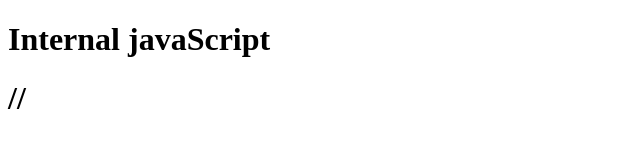
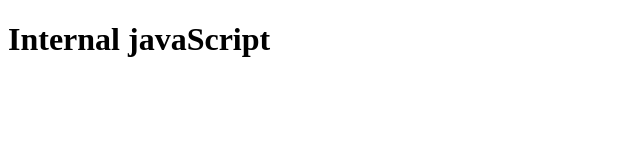
Before and after one commit to ShreyasKyada/Background, a plain HTML site: page index.html in a window 1280 px wide. Shown: the full height of the page, 0-640 px from the left. Drawn offline with Linux system fonts and the light colour scheme.

Commit message:
Update index.html

```diff
--- a/index.html
+++ b/index.html
@@ -10,7 +10,7 @@
     <script>
         document.write('<h1>Internal javaScript<h1>');
     </script>
-    //<script src="js/index.js"></script>
+    <script src="js/index.js"></script>
 </body>
 
 </html>
```
